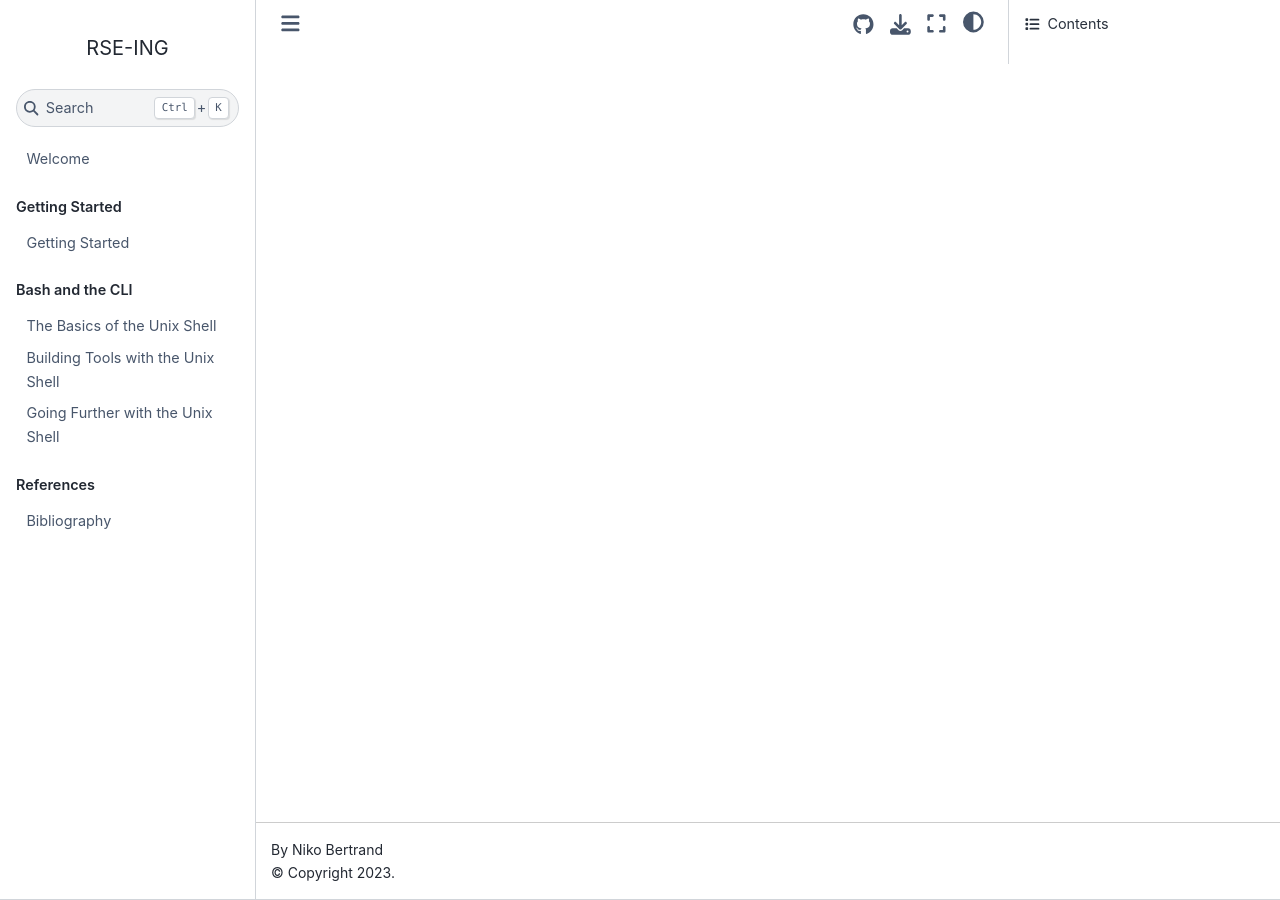
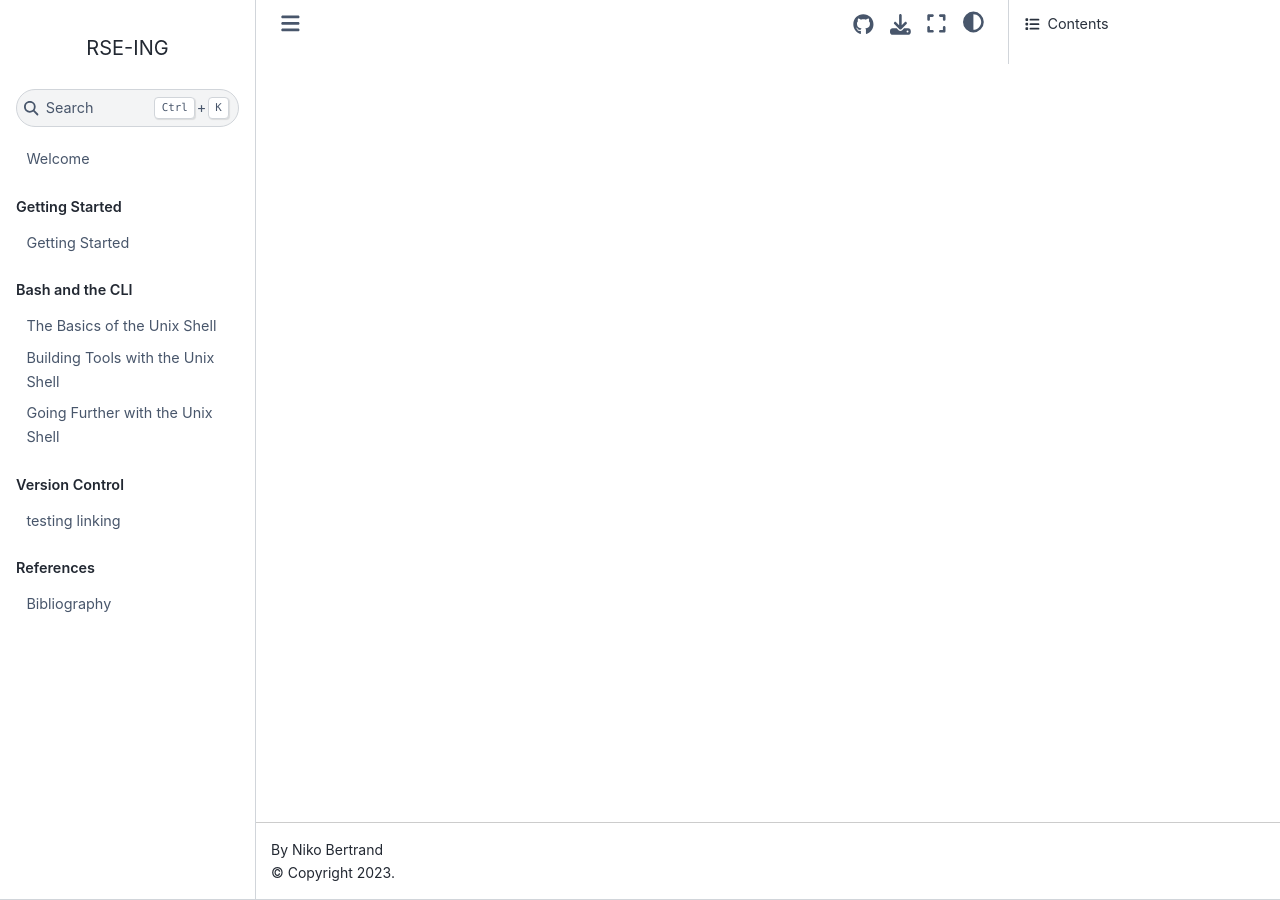
Before and after one commit to Software-Engineering-Group-UP/RSE-UP, a Jupyter Book: the page built from links.md, in a window 1280 px wide. Built offline with Jupyter Book 1.0.4 settings and Sphinx 7.4.7 and the Sphinx Book theme 1.1.4, drawn with Linux system fonts in a browser that asks for light colours; pages that are not in the unit, such as notebooks, are missing from menus; some of the changed lines change nothing that is shown.

Commit message:
update toc

```diff
--- a/_toc.yml
+++ b/_toc.yml
@@ -20,6 +20,7 @@ parts:
   - caption: Version Control
     chapters:
       - file: chapters/04/4_version_control.ipynb
+      - file: chapters/04/4_test.md
       - file: exercises/3_version_control.ipynb
   - caption: Extras
     chapters:
```
